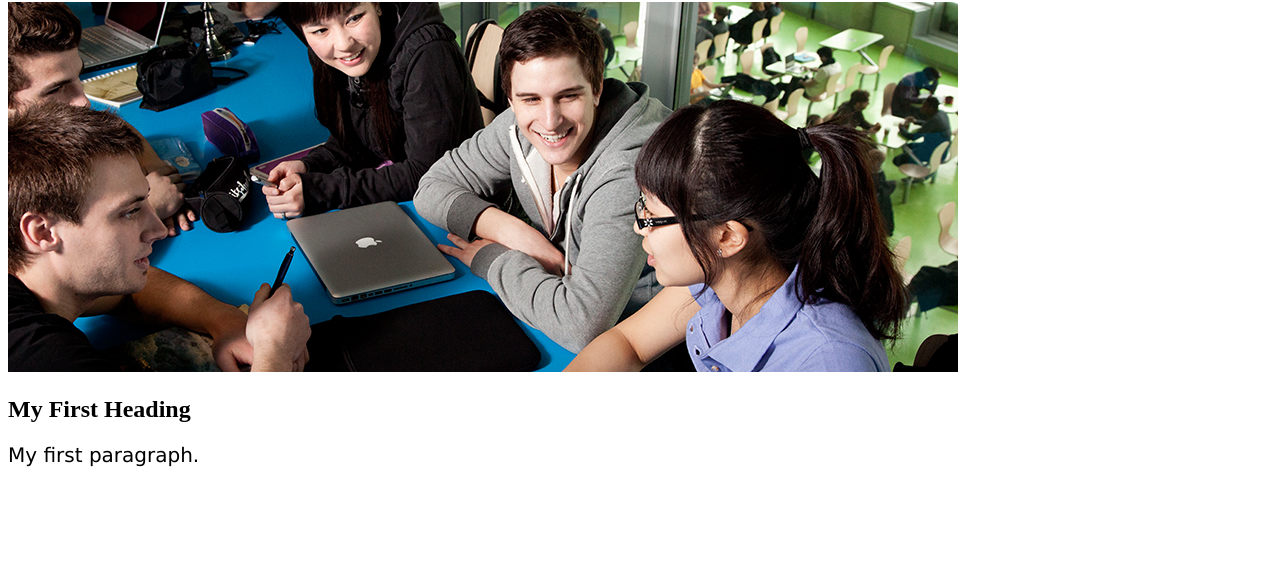
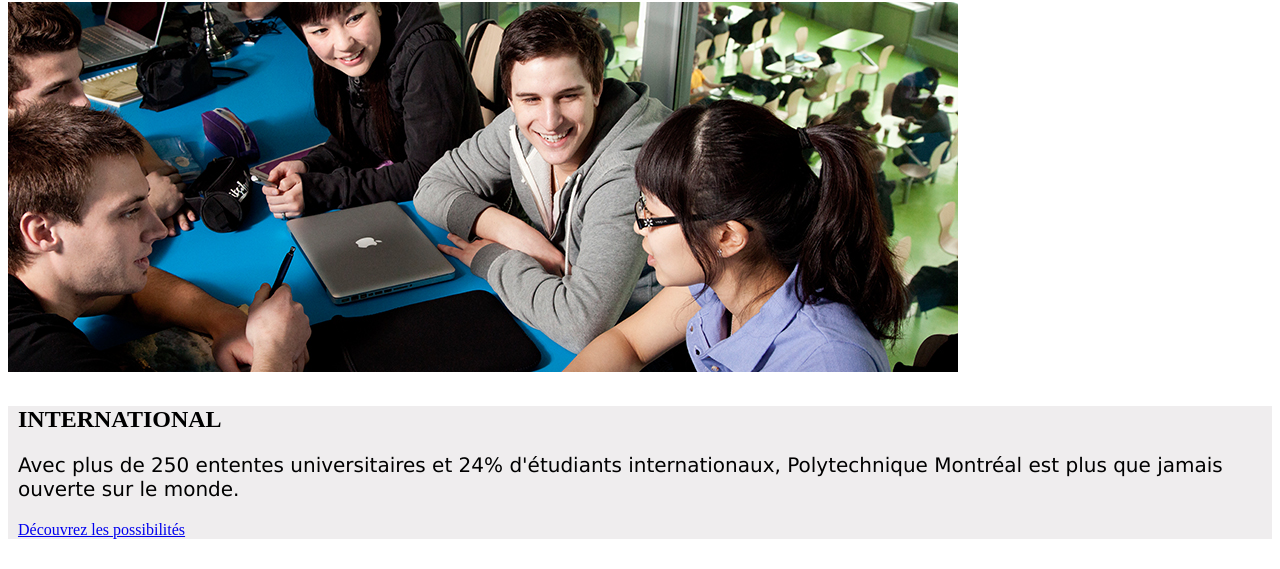
Before and after one commit to erwanmarchand/LOG2420_TD, a plain HTML site: page Ressources TD1/index.html in a window 1280 px wide. Shown: the part 467-1036 px from the top of the page. Before the commit the page ends 954 px from the top, so only its background shows below. Drawn offline with Linux system fonts and the light colour scheme.

Commit message:
avancement

```diff
--- a/Ressources TD1/index.html
+++ b/Ressources TD1/index.html
@@ -53,8 +53,12 @@
 </div>
 
 
-<div class="premier_bandeau">
-
+<div class="bandeau_International">
+<div class="Texte">
+<h2>INTERNATIONAL</h1>
+<p>Avec plus de 250 ententes universitaires et 24% d'étudiants internationaux, Polytechnique Montréal est plus que jamais ouverte sur le monde.</p>
+<a href="#" title="">Découvrez les possibilités</a>
+</div>
 </div>
 
 
@@ -64,8 +68,7 @@
 
 
 
-<h2>My First Heading</h1>
-<p>My first paragraph.</p>
+
 
 </body>
 </html>
--- a/Ressources TD1/poly.css
+++ b/Ressources TD1/poly.css
@@ -182,6 +182,16 @@
 	    background: #EFEDEE;
 }
 
+.bandeau_International{
+	    background: #EFEDEE;
+}
+
+.bandeau_International .Texte{
+	    margin-left:10px;
+		margin-top:30px;
+		margin-bottom:30px;
+}
+
 .medias_sociaux > ul > li {
     /*float: left;
     margin: 0.2rem 0 0.2rem 0.25rem;
```
